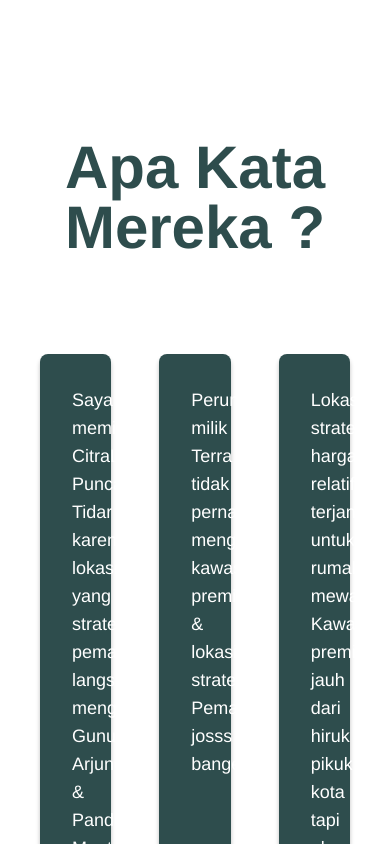
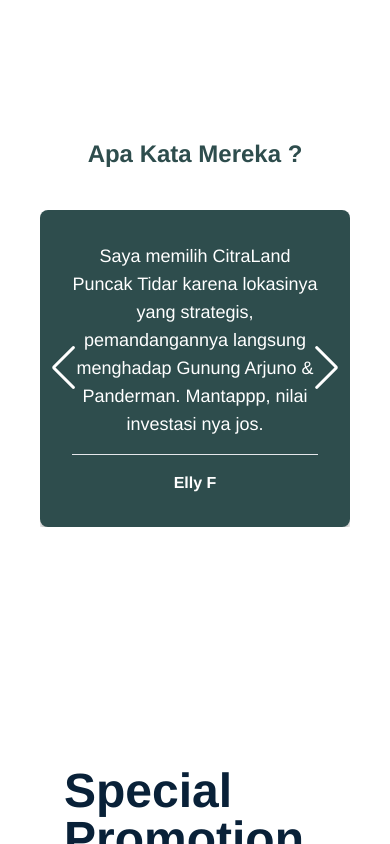
Before and after one commit to blackwolfinc/TerraFront, a React (Create React App) app: page / in a window 390 px wide. Shown: the part 8480-9324 px from the top of the page. Built offline with nearby package versions, Linux system fonts and the light colour scheme; no server answers; a web font is replaced by a local one.

Commit message:
update responsive testimoni

```diff
--- a/src/components/Testimoni/index.jsx
+++ b/src/components/Testimoni/index.jsx
@@ -1,6 +1,31 @@
 import React from "react";
+// Import Swiper React components
+import { Swiper, SwiperSlide } from "swiper/react";
+
+// Import Swiper styles
+import "swiper/css";
+import { Navigation } from "swiper";
+import useWindowDimensions from "utils/useWindowDimension";
 
 const DummyTestimoniData = [
+  {
+    id: 1,
+    name: "Elly F",
+    message:
+      "Saya memilih CitraLand Puncak Tidar karena lokasinya yang strategis, pemandangannya langsung menghadap Gunung Arjuno & Panderman. Mantappp, nilai investasi nya jos.",
+  },
+  {
+    id: 2,
+    name: "Samuel Sutanto",
+    message:
+      "Perumahan milik Terra tidak pernah mengecewakan, kawasan premium & lokasi strategis. Pemandangannya josss banget.",
+  },
+  {
+    id: 3,
+    name: "Jonathan A",
+    message:
+      "Lokasi strategis, harga relatif terjangkau untuk rumah mewah. Kawasannya premium, jauh dari hiruk pikuk kota tapi akses ke kota masih tergolong mudah.",
+  },
   {
     id: 1,
     name: "Elly F",
@@ -22,22 +47,38 @@ const DummyTestimoniData = [
 ];
 
 const Testimoni = () => {
+  const { width } = useWindowDimensions();
+
   return (
     <div className="mx-10 font-arimo">
-      <h3 className="mb-24 text-center font-arimo text-6xl font-bold text-primary">
+      <h3 className="mb-24 text-center font-arimo text-6xl font-bold text-primary max-md:mb-10 max-md:text-4xl max-sm:text-2xl">
         Apa Kata Mereka ?
       </h3>
-      <div className="grid grid-cols-3 gap-12">
+      <Swiper
+        spaceBetween={24}
+        slidesPerView={width > 768 ? 3 : 1}
+        loop={true}
+        navigation={true}
+        modules={[Navigation]}
+        style={{
+          "--swiper-navigation-color": "white",
+        }}
+        className="testimoni-swiper"
+      >
         {DummyTestimoniData.map((testimoni) => (
-          <div className="flex flex-col gap-4 rounded-lg bg-primary p-8 text-white shadow-custom1">
-            <p className="flex-1 text-lg">{testimoni.message}</p>
-            <hr />
-            <span className="w-full text-center font-bold">
-              {testimoni.name}
-            </span>
-          </div>
+          <SwiperSlide className="!h-auto">
+            <div className="flex min-h-full flex-col gap-4 rounded-lg bg-primary p-8 text-white shadow-custom1">
+              <p className="flex-1 text-lg max-md:text-center max-md:text-3xl max-md:leading-relaxed max-sm:text-lg">
+                {testimoni.message}
+              </p>
+              <hr />
+              <span className="w-full text-center font-bold">
+                {testimoni.name}
+              </span>
+            </div>
+          </SwiperSlide>
         ))}
-      </div>
+      </Swiper>
     </div>
   );
 };
--- /dev/null
+++ b/src/utils/useWindowDimension.jsx
@@ -0,0 +1,26 @@
+import { useState, useEffect } from "react";
+
+function getWindowDimensions() {
+  const { innerWidth: width, innerHeight: height } = window;
+  return {
+    width,
+    height,
+  };
+}
+
+export default function useWindowDimensions() {
+  const [windowDimensions, setWindowDimensions] = useState(
+    getWindowDimensions()
+  );
+
+  useEffect(() => {
+    function handleResize() {
+      setWindowDimensions(getWindowDimensions());
+    }
+
+    window.addEventListener("resize", handleResize);
+    return () => window.removeEventListener("resize", handleResize);
+  }, []);
+
+  return windowDimensions;
+}
```
